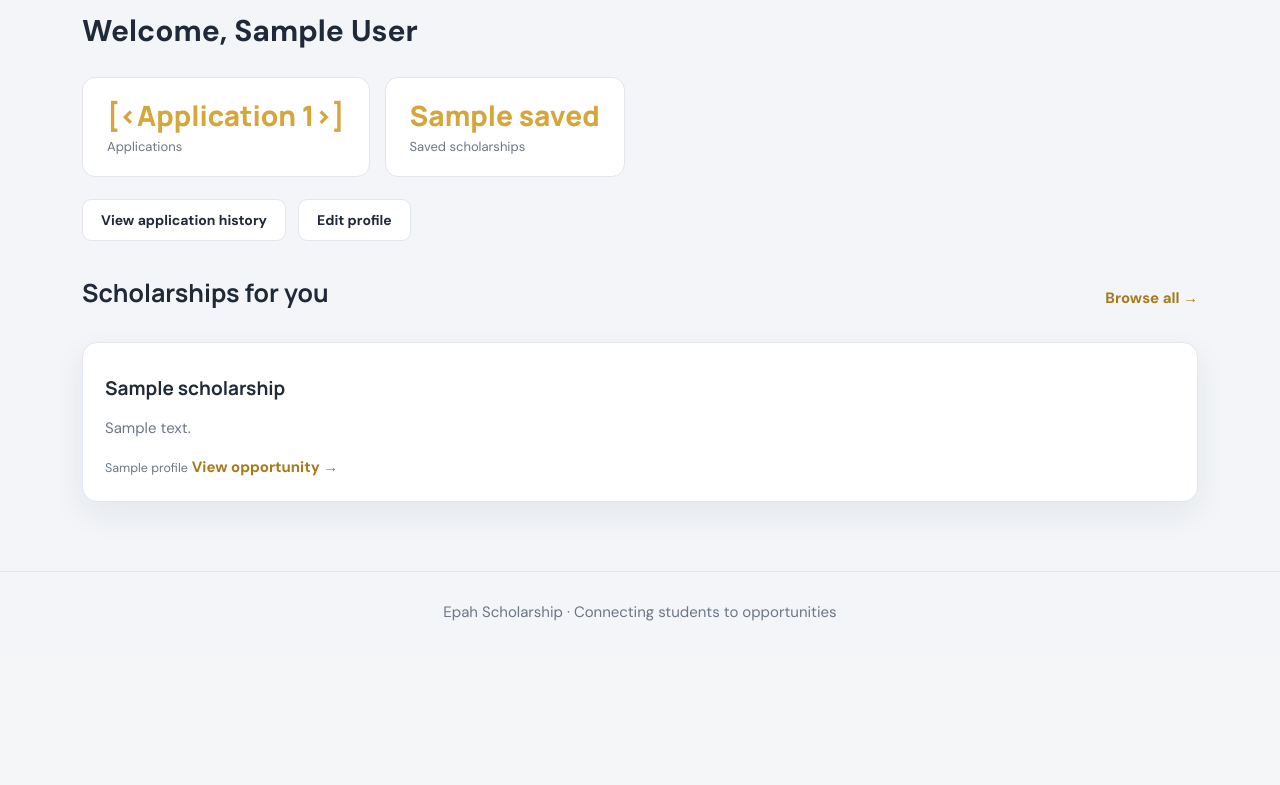
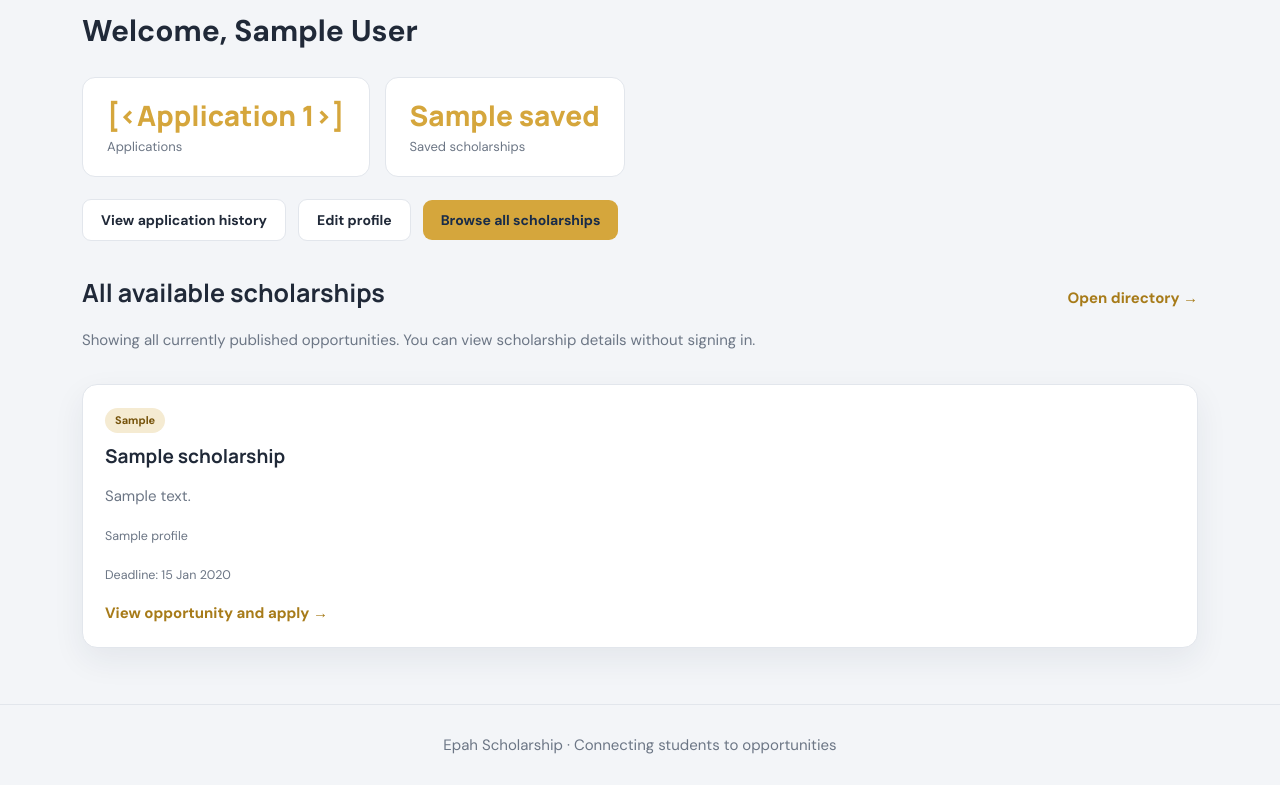
Before and after one commit to fepah222/epah_scholarship_project, a Flask app: template app/templates/student/dashboard.html in a window 1280 px wide. Shown: the part 143-928 px from the top of the page. Before the commit the page ends 764 px from the top, so only its background shows below. Run offline with Flask 3, Linux system fonts and the light colour scheme; a user stored in the database is signed in; tables that the repository leaves empty hold one stand-in row (values such as "Sample post"); the template is opened without the code that fills it: values that come from a table or form of the project are taken from there, most other values are stand-ins (such as "Sample title", 1, 10 or a date in 2020).

Commit message:
Display every published scholarship on student dashboard

```diff
--- a/app/templates/student/dashboard.html
+++ b/app/templates/student/dashboard.html
@@ -7,18 +7,25 @@
   <div class="stat"><strong>{{ applications }}</strong><span>Applications</span></div>
   <div class="stat"><strong>{{ saved }}</strong><span>Saved scholarships</span></div>
 </div>
-<div class="actions"><a class="button secondary" href="{{ url_for('student.applications') }}">View application history</a><a class="button secondary" href="{{ url_for('student.edit_profile') }}">Edit profile</a></div>
-<div class="section-heading"><h2>Scholarships for you</h2><a href="{{ url_for('scholarships.index') }}">Browse all →</a></div>
+<div class="actions">
+  <a class="button secondary" href="{{ url_for('student.applications') }}">View application history</a>
+  <a class="button secondary" href="{{ url_for('student.edit_profile') }}">Edit profile</a>
+  <a class="button" href="{{ url_for('scholarships.index') }}">Browse all scholarships</a>
+</div>
+<div class="section-heading"><h2>All available scholarships</h2><a href="{{ url_for('scholarships.index') }}">Open directory →</a></div>
+<p class="muted">Showing all currently published opportunities. You can view scholarship details without signing in.</p>
 <div class="cards">
   {% for scholarship in scholarships %}
     <article class="card">
+      <span class="pill">{{ scholarship.funding_type or 'Opportunity' }}</span>
       <h3>{{ scholarship.title }}</h3>
-      <p>{{ scholarship.description|truncate(130) }}</p>
+      <p>{{ scholarship.description|truncate(150) }}</p>
       <small>{{ scholarship.institution.institution_name }}</small>
-      <a class="text-link" href="{{ url_for('scholarships.detail', slug=scholarship.slug) }}">View opportunity →</a>
+      {% if scholarship.application_deadline %}<p><small>Deadline: {{ scholarship.application_deadline.strftime('%d %b %Y') }}</small></p>{% endif %}
+      <a class="text-link" href="{{ url_for('scholarships.detail', slug=scholarship.slug) }}">View opportunity and apply →</a>
     </article>
   {% else %}
-    <p class="muted">No published scholarships yet.</p>
+    <p class="muted">No published scholarships yet. Please check again later.</p>
   {% endfor %}
 </div>
 {% endblock %}
```
